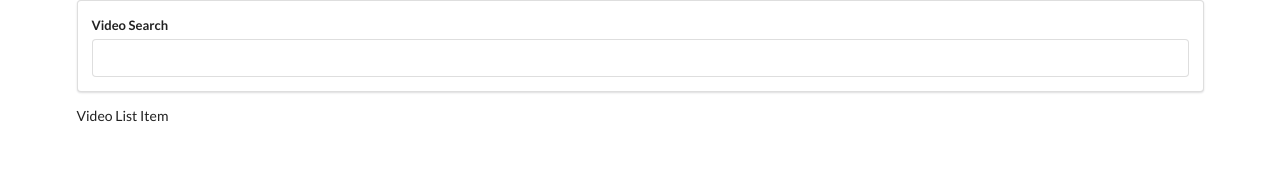
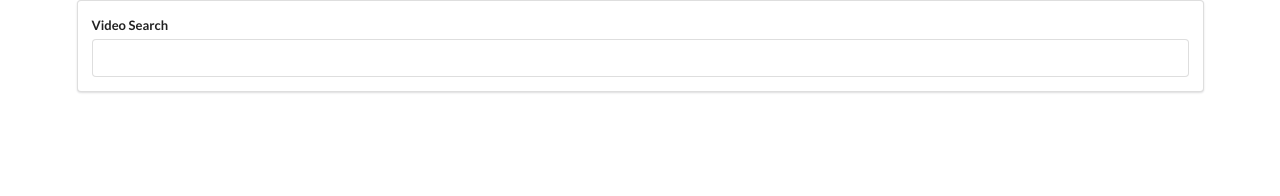
Before and after one commit to hunter-atk/react-redux-2019-projects, a React (Create React App) app in the folder videos/: page / in a window 1280 px wide. Shown: the top 196 px of the page. Built offline with nearby package versions, Linux system fonts and the light colour scheme.

Commit message:
Rendered list of videos displays video title and thumbnail image.

```diff
--- a/videos/src/components/App.js
+++ b/videos/src/components/App.js
@@ -16,7 +16,6 @@ class App extends Component {
     const videos = response.data.items;
 
     this.setState({ videos });
-    console.log(this.state.videos);
   };
 
   render() {
--- a/videos/src/components/VideoList.js
+++ b/videos/src/components/VideoList.js
@@ -1,14 +1,11 @@
-import React, { Component } from 'react';
+import React from 'react';
 import VideoListItem from './VideoListItem';
 
-class VideoList extends Component {
-  render() {
-    return (
-      <div>
-        <VideoListItem />
-      </div>
-    );
-  }
-}
+const VideoList = ({ videos }) => {
+  const renderedList = videos.map(video => {
+    return <VideoListItem video={video} />;
+  });
+  return renderedList;
+};
 
 export default VideoList;
--- a/videos/src/components/VideoListItem.js
+++ b/videos/src/components/VideoListItem.js
@@ -1,7 +1,12 @@
 import React from 'react';
 
-const VideoListItem = () => {
-  return <div>Video List Item</div>;
+const VideoListItem = ({ video }) => {
+  return (
+    <div>
+      <img src={video.snippet.thumbnails.medium.url} />
+      {video.snippet.title}
+    </div>
+  );
 };
 
 export default VideoListItem;
```
